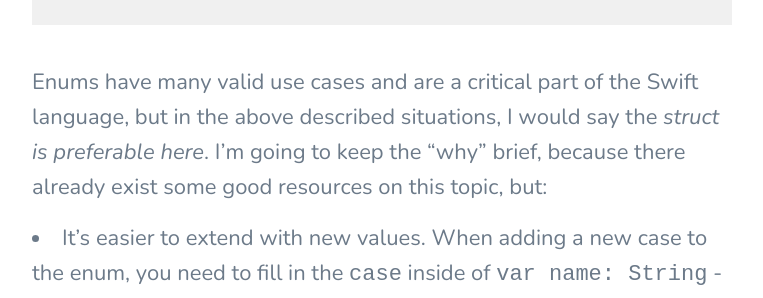
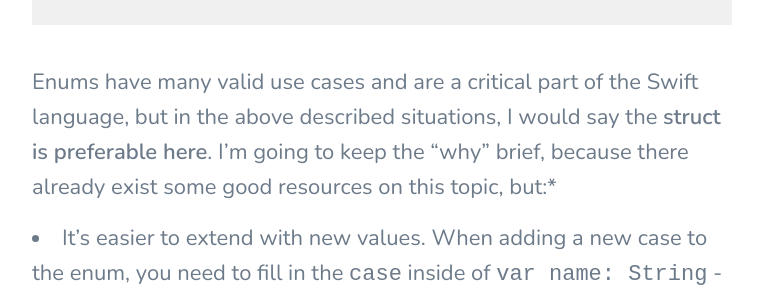
Before and after one commit to nevillco/nevillco.github.io, a Jekyll site: the page built from _posts/2023-07-07-the-first-macro-in-all-of-my-Swift-projects.md, in a window 1280 px wide and 900 px high, scrolled down 3409 px. Shown: the part 123-421 px from the top of the window, without its empty margins (258-1021 px from the left). Built offline with Jekyll 4.4.1, drawn with Linux system fonts in a browser that asks for light colours; nearby versions of some CDN libraries; some of the changed text lies outside the part shown.

````diff
--- a/_posts/2023-07-07-the-first-macro-in-all-of-my-Swift-projects.md
+++ b/_posts/2023-07-07-the-first-macro-in-all-of-my-Swift-projects.md
@@ -57,7 +57,7 @@
 ```swift
 print(Country.unitedStates.name)
 ```
-Enums have many valid use cases and are a critical part of the Swift language, but in the above described situations, I would say the *struct is preferable here*. I'm going to keep the "why" brief, because there already exist some good resources on this topic, but:
+Enums have many valid use cases and are a critical part of the Swift language, but in the above described situations, I would say the **struct is preferable here**. I'm going to keep the "why" brief, because there already exist some good resources on this topic, but:*
 * It’s easier to extend with new values. When adding a new case to the enum, you need to fill in the `case` inside of `var name: String` - which sounds like a small deal, but at scale, these value types will often have _many_ more than 1 property. With a struct, all of those properties are localized together.
 * You can lock down the initialization (if you want): with a struct, I can choose to make the `init` private, or I can customize which properties are directly instantiable. With enums, you can add a case if you’re inside the owning module, and not otherwise.
 * At scale, it’s easy for convoluted logic or accidental mismatches to occur inside the computed `var`s. With structs, all you can do is declare the type.
````
Also changed, not shown: other parts of _posts/2023-07-07-the-first-macro-in-all-of-my-Swift-projects.md (+1 -0 lines).
